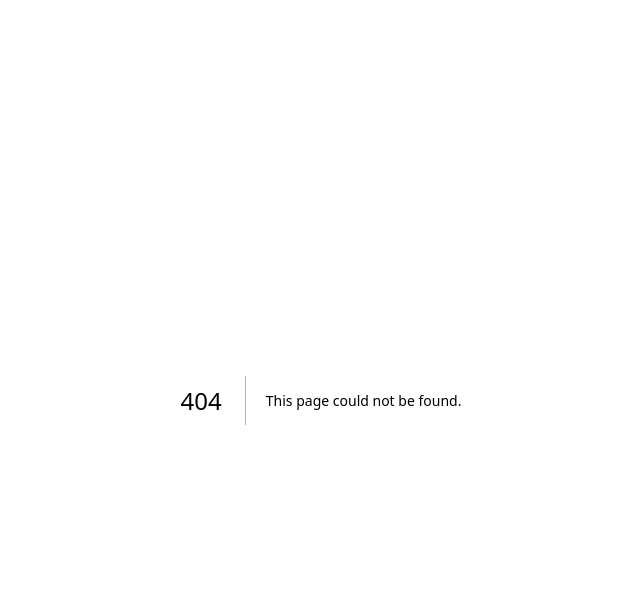
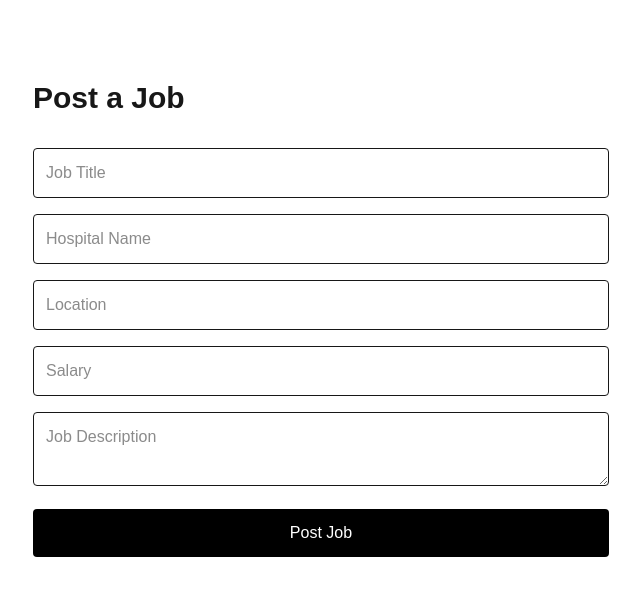
Before and after one commit to rashtravardhana/medpro, a Next.js app: page /post-job in a window 1280 px wide. Before the commit this address had no page. Shown: the top 596 px of the page, without its empty margins (319-959 px from the left). Built offline with nearby package versions, Linux system fonts and the light colour scheme; no server answers.

Commit message:
Create page.tsx

```diff
--- /dev/null
+++ b/app/post-job/page.tsx
@@ -0,0 +1,108 @@
+"use client";
+
+import { useState } from "react";
+import supabase from "@/lib/supabase";
+
+export default function PostJobPage() {
+
+  const [title, setTitle] = useState("");
+  const [hospital, setHospital] = useState("");
+  const [location, setLocation] = useState("");
+  const [salary, setSalary] = useState("");
+  const [description, setDescription] = useState("");
+  const [message, setMessage] = useState("");
+
+  const postJob = async () => {
+
+    const { error } = await supabase
+      .from("jobs")
+      .insert([
+        {
+          title: title,
+          hospital_name: hospital,
+          location: location,
+          salary: salary,
+          description: description
+        }
+      ]);
+
+    if (error) {
+      console.log(error);
+      setMessage("Job posting failed");
+    } else {
+      setMessage("Job posted successfully");
+      setTitle("");
+      setHospital("");
+      setLocation("");
+      setSalary("");
+      setDescription("");
+    }
+
+  };
+
+  return (
+    <div className="min-h-screen bg-white px-6 py-20">
+
+      <div className="max-w-xl mx-auto">
+
+        <h1 className="text-3xl font-semibold mb-8">
+          Post a Job
+        </h1>
+
+        <input
+          type="text"
+          placeholder="Job Title"
+          className="w-full border p-3 rounded mb-4"
+          value={title}
+          onChange={(e) => setTitle(e.target.value)}
+        />
+
+        <input
+          type="text"
+          placeholder="Hospital Name"
+          className="w-full border p-3 rounded mb-4"
+          value={hospital}
+          onChange={(e) => setHospital(e.target.value)}
+        />
+
+        <input
+          type="text"
+          placeholder="Location"
+          className="w-full border p-3 rounded mb-4"
+          value={location}
+          onChange={(e) => setLocation(e.target.value)}
+        />
+
+        <input
+          type="text"
+          placeholder="Salary"
+          className="w-full border p-3 rounded mb-4"
+          value={salary}
+          onChange={(e) => setSalary(e.target.value)}
+        />
+
+        <textarea
+          placeholder="Job Description"
+          className="w-full border p-3 rounded mb-4"
+          value={description}
+          onChange={(e) => setDescription(e.target.value)}
+        />
+
+        <button
+          onClick={postJob}
+          className="w-full bg-black text-white py-3 rounded"
+        >
+          Post Job
+        </button>
+
+        {message && (
+          <p className="mt-4 text-green-600">
+            {message}
+          </p>
+        )}
+
+      </div>
+
+    </div>
+  );
+}
```
